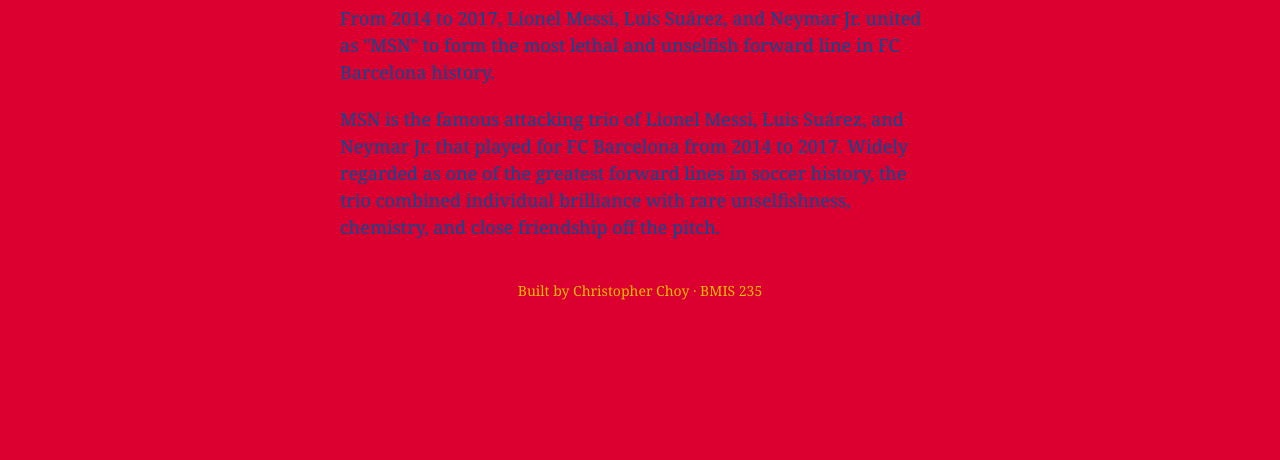
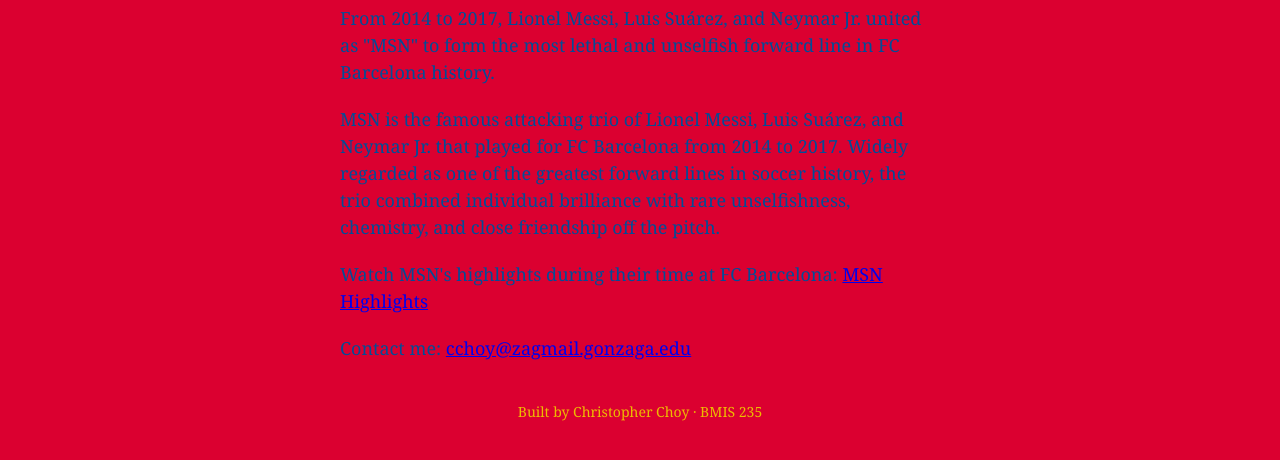
Before and after one commit to kulekia24-beep/bmis235-html-3, a plain HTML site: page index.html in a window 1280 px wide. Shown: the part 190-650 px from the top of the page. Drawn offline with Linux system fonts and the light colour scheme.

Commit message:
Update index.html

```diff
--- a/index.html
+++ b/index.html
@@ -32,6 +32,22 @@
 <p>From 2014 to 2017, Lionel Messi, Luis Suárez, and Neymar Jr. united as "MSN" to form the most lethal and unselfish forward line in FC Barcelona history.</p>
 <p>MSN is the famous attacking trio of Lionel Messi, Luis Suárez, and Neymar Jr. that played for FC Barcelona from 2014 to 2017. Widely regarded as one of the greatest forward lines in soccer history, the trio combined individual brilliance with rare unselfishness, chemistry, and close friendship off the pitch.</p>
 
+<!-- MSN YouTube Highlights -->
+<p>
+    Watch MSN's highlights during their time at FC Barcelona:
+    <a href="https://youtu.be/uP5Q3xixOKo?si=d1ifdUz2DOrTi865" target="_blank">
+        MSN Highlights
+    </a>
+</p>
+
+<!-- Email Link -->
+<p>
+    Contact me:
+    <a href="mailto:cchoy@zagmail.gonzaga.edu">
+        cchoy@zagmail.gonzaga.edu
+    </a>
+</p>
+
 <!-- ===== SHOWCASE ======================================================
      This box is empty on purpose. In Part 7 you paste an interactive
      graphic BETWEEN the opening <div> and the closing </div> below.
```
